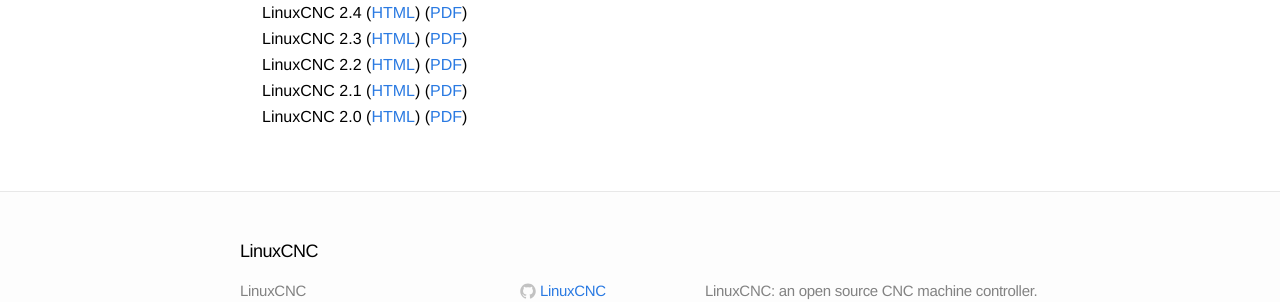
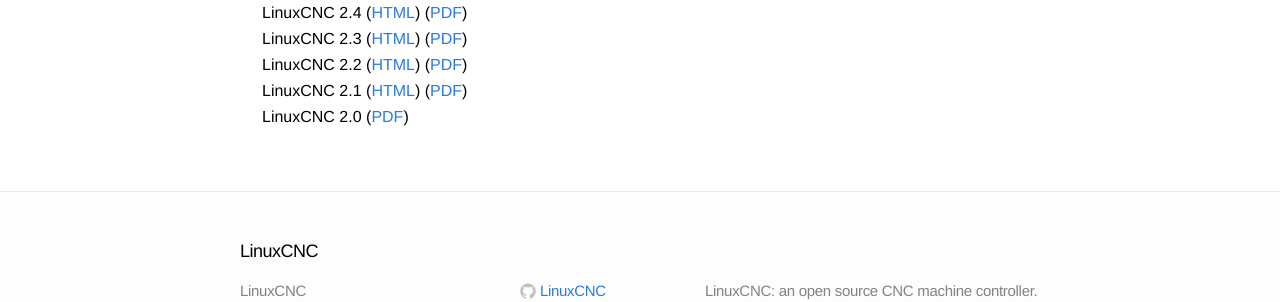
Before and after one commit to LinuxCNC/wlo, a Jekyll site: the page built from documents/index.md, in a window 1280 px wide. Shown: the part 688-990 px from the top of the page. Built offline with Jekyll 4.4.1, drawn with Linux system fonts in a browser that asks for light colours.

Commit message:
fix links to old docs

```diff
--- a/documents/index.md
+++ b/documents/index.md
@@ -20,8 +20,8 @@
 
 | LinuxCNC 2.6 ([HTML](http://linuxcnc.org/docs/2.6/html/)) ([PDF](http://linuxcnc.org/docs/2.6/pdf)) |
 | LinuxCNC 2.5 ([HTML](http://linuxcnc.org/docs/2.5/html/)) ([PDF](http://linuxcnc.org/docs/2.5/pdf)) |
-| LinuxCNC 2.4 ([HTML](http://linuxcnc.org/docs/2.4/html/)) ([PDF](http://linuxcnc.org/docs/2.4/pdf)) |
-| LinuxCNC 2.3 ([HTML](http://linuxcnc.org/docs/2.3/html/)) ([PDF](http://linuxcnc.org/docs/2.3/pdf)) |
-| LinuxCNC 2.2 ([HTML](http://linuxcnc.org/docs/2.2/html/)) ([PDF](http://linuxcnc.org/docs/2.2/pdf)) |
-| LinuxCNC 2.1 ([HTML](http://linuxcnc.org/docs/2.1/html/)) ([PDF](http://linuxcnc.org/docs/2.1/pdf)) |
-| LinuxCNC 2.0 ([HTML](http://linuxcnc.org/docs/2.0/html/)) ([PDF](http://linuxcnc.org/docs/2.0/pdf)) |
+| LinuxCNC 2.4 ([HTML](http://linuxcnc.org/docs/2.4/html/)) ([PDF](http://linuxcnc.org/docs/2.4/)) |
+| LinuxCNC 2.3 ([HTML](http://linuxcnc.org/docs/2.3/html/)) ([PDF](http://linuxcnc.org/docs/2.3/)) |
+| LinuxCNC 2.2 ([HTML](http://linuxcnc.org/docs/2.2/html/)) ([PDF](http://linuxcnc.org/docs/2.2/)) |
+| LinuxCNC 2.1 ([HTML](http://linuxcnc.org/docs/2.1/html)) ([PDF](http://linuxcnc.org/docs/2.1/)) |
+| LinuxCNC 2.0 ([PDF](http://linuxcnc.org/docs/2.0/)) |
```
